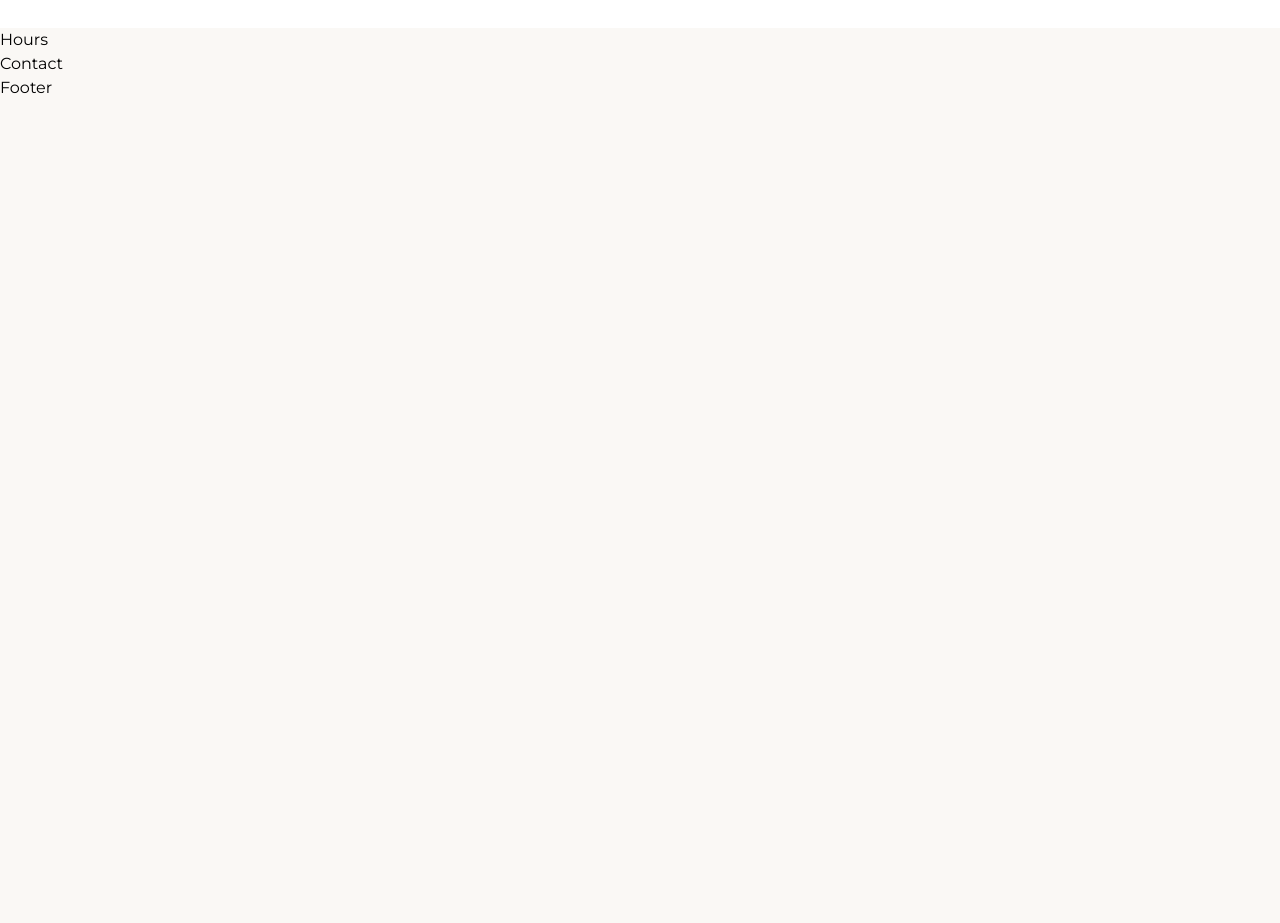
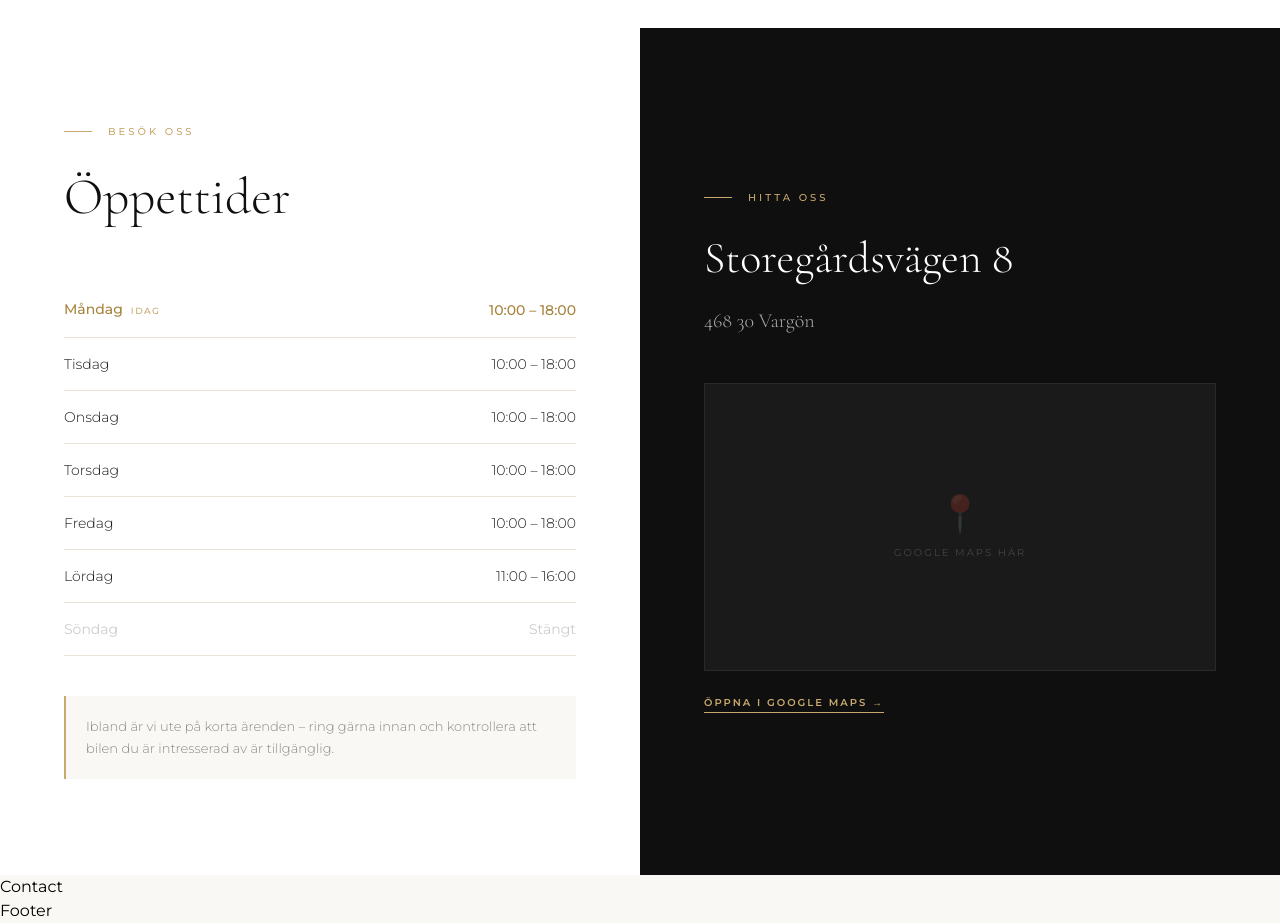
Before and after one commit to Megjafari/nextride, a React (Vite) app: page / in a window 1280 px wide. Shown: the part 3300-4223 px from the top of the page. Before the commit the page ends 3400 px from the top, so only its background shows below. Built offline with nearby package versions, Linux system fonts and the light colour scheme.

Commit message:
feat: add Hours and address section

```diff
--- a/src/components/Hours.jsx
+++ b/src/components/Hours.jsx
@@ -1 +1,90 @@
-export default function Hours() { return <div>Hours</div> }
+
+const hours = [
+  { day: 'Måndag',  time: '10:00 – 18:00' },
+  { day: 'Tisdag',  time: '10:00 – 18:00' },
+  { day: 'Onsdag',  time: '10:00 – 18:00' },
+  { day: 'Torsdag', time: '10:00 – 18:00' },
+  { day: 'Fredag',  time: '10:00 – 18:00' },
+  { day: 'Lördag',  time: '11:00 – 16:00' },
+  { day: 'Söndag',  time: 'Stängt' },
+]
+
+const dayMap = [6, 0, 1, 2, 3, 4, 5]
+const todayIndex = dayMap[new Date().getDay()]
+
+export default function Hours() {
+  return (
+    <section id="oppettider" className="grid grid-cols-1 md:grid-cols-2">
+
+      {/* Öppettider */}
+      <div className="bg-white px-8 md:px-16 py-24">
+        <div className="flex items-center gap-4 mb-5">
+          <span className="block w-7 h-[1px] bg-[#C9A96E]" />
+          <span className="text-[10px] font-medium tracking-[3px] uppercase text-[#C9A96E]">Besök oss</span>
+        </div>
+        <h2 className="font-['Cormorant_Garamond'] text-[clamp(32px,4vw,52px)] font-light text-[#0f0f0f] mb-12">
+          Öppettider
+        </h2>
+
+        <div>
+          {hours.map((h, i) => (
+            <div
+              key={h.day}
+              className={`flex justify-between items-center py-4 border-b border-[#E8E2D9] text-sm transition-colors ${
+                i === todayIndex
+                  ? 'text-[#A8843E] font-medium'
+                  : h.time === 'Stängt'
+                  ? 'text-[#ccc]'
+                  : 'text-[#1a1a1a] font-light'
+              }`}
+            >
+              <span>
+                {h.day}
+                {i === todayIndex && (
+                  <span className="ml-2 text-[9px] tracking-[1.5px] uppercase text-[#C9A96E]">idag</span>
+                )}
+              </span>
+              <span>{h.time}</span>
+            </div>
+          ))}
+        </div>
+
+        <div className="mt-10 border-l-2 border-[#C9A96E] pl-5 bg-[#FAF8F5] py-5 pr-5">
+          <p className="text-[13px] font-light leading-relaxed text-[#888]">
+            Ibland är vi ute på korta ärenden – ring gärna innan och kontrollera att bilen du är intresserad av är tillgänglig.
+          </p>
+        </div>
+      </div>
+
+      {/* Adress */}
+      <div className="bg-[#0f0f0f] px-8 md:px-16 py-24 flex flex-col justify-center">
+        <div className="flex items-center gap-4 mb-5">
+          <span className="block w-7 h-[1px] bg-[#C9A96E]" />
+          <span className="text-[10px] font-medium tracking-[3px] uppercase text-[#C9A96E]">Hitta oss</span>
+        </div>
+        <h2 className="font-['Cormorant_Garamond'] text-[clamp(28px,3.5vw,44px)] font-light text-white mb-4">
+          Storegårdsvägen 8
+        </h2>
+        <p className="font-['Cormorant_Garamond'] text-xl font-light text-[#aaa] mb-12">
+          468 30 Vargön
+        </p>
+
+        {/* Map placeholder */}
+        <div className="bg-[#1a1a1a] border border-[#2a2a2a] aspect-video flex flex-col items-center justify-center gap-3">
+          <span className="text-4xl opacity-20">📍</span>
+          <p className="text-[10px] tracking-[2px] uppercase text-[#444]">Google Maps här</p>
+        </div>
+
+        <a
+          href={`https://maps.google.com/?q=Storegårdsvägen+8+Vargön`}
+          target="_blank"
+          rel="noreferrer"
+          className="mt-6 inline-block text-[10px] font-semibold tracking-[2px] uppercase text-[#C9A96E] border-b border-[#C9A96E] pb-0.5 hover:text-[#A8843E] hover:border-[#A8843E] transition-colors self-start"
+        >
+          Öppna i Google Maps →
+        </a>
+      </div>
+
+    </section>
+  )
+}
```
